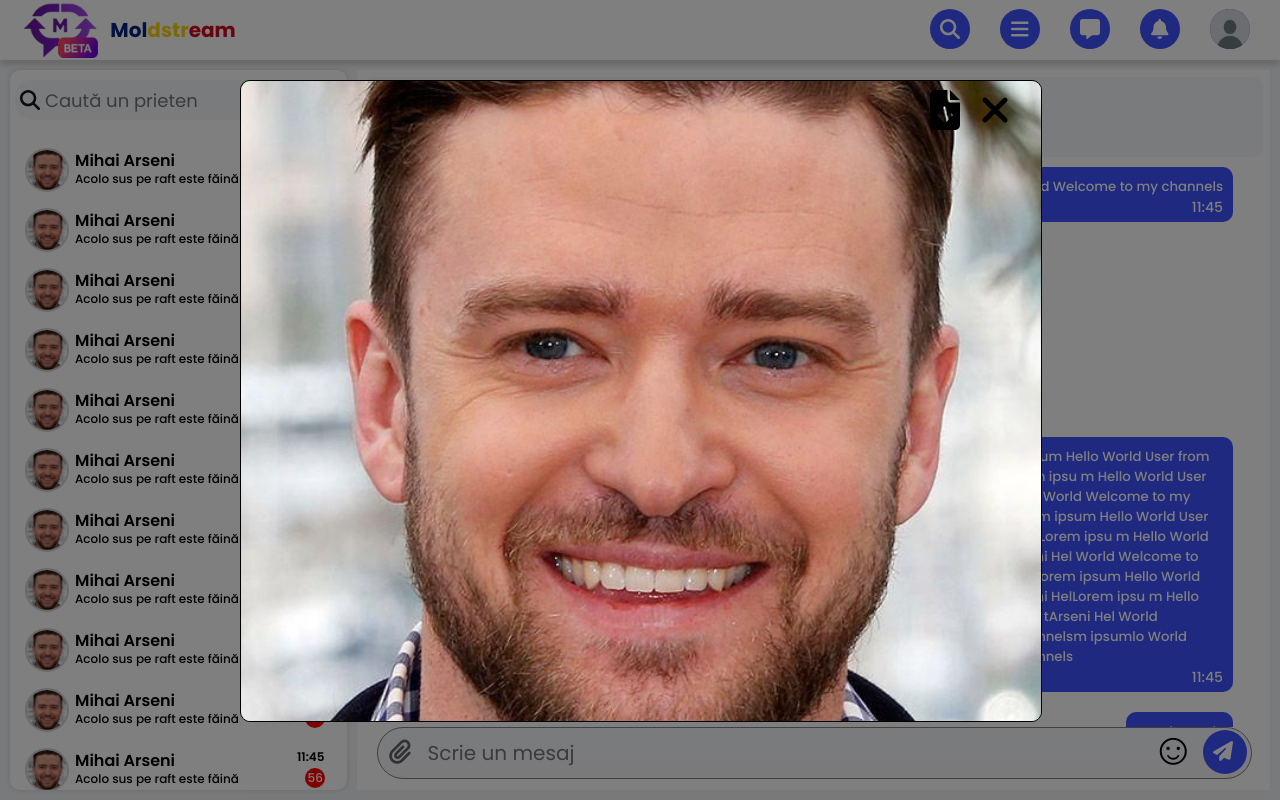
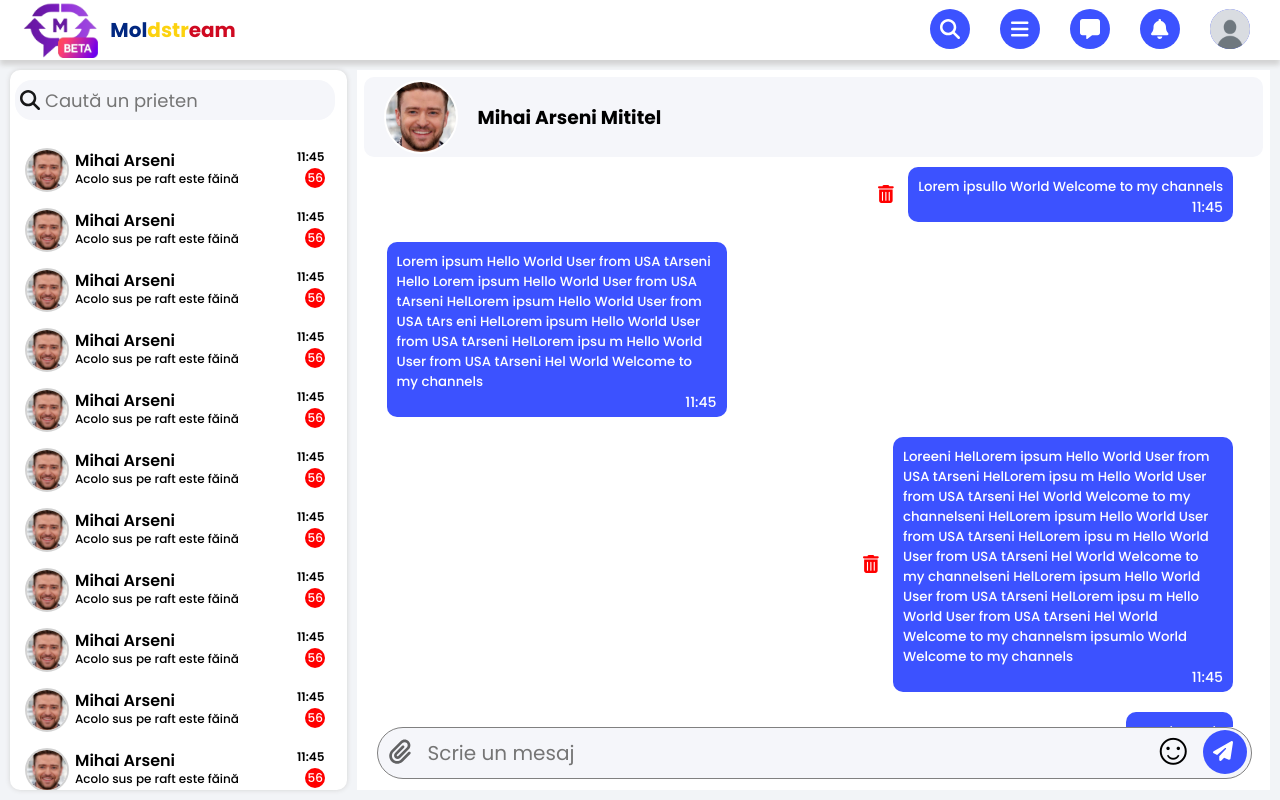
Before and after one commit to AAndrei06/Social-Media, a React (Vite) app in the folder frontend-react/: page / in a window 1280 px wide. Built offline with nearby package versions, Linux system fonts and the light colour scheme.

Commit message:
Added photo functions in chat page

```diff
--- a/frontend-react/src/Chat/Chat.jsx
+++ b/frontend-react/src/Chat/Chat.jsx
@@ -10,6 +10,7 @@ import { FontAwesomeIcon } from '@fortawesome/react-fontawesome'
 import { faMagnifyingGlass, faChevronLeft, faChevronRight, faPaperclip, faPaperPlane } from '@fortawesome/free-solid-svg-icons'
 import ChatFriend from '../Components/ChatFriend/ChatFriend.jsx';
 import man from '../assets/man.png';
+import ts from '../assets/test.png';
 import { useRef, useState } from 'react';
 
 export default function Chat(){
@@ -18,6 +19,9 @@ export default function Chat(){
 	const ref = useRef();
 	const inputRef = useRef();
 	const [open, setOpen] = useState(false);
+	const [show, setShow] = useState(false);
+	const [cImg, setcImg] = useState();
+	console.log(cImg);
 
 	function toggleSide(){
 		if (ref.current.style.right == "0px"){
@@ -33,11 +37,15 @@ export default function Chat(){
 		inputRef.current.value = inputRef.current.value + emoji.emoji;
 	}
 
+	function handleFile(){
+		document.getElementById("file-open").click();
+	}
+
 	return(
 		<>
 			<main className = {styles.mainArea}>
 				<NavBar/>
-				<ImageChat/>
+				<ImageChat set = {setShow} show = {show} img = {cImg}/>
 				<div onClick = {() => toggleSide} className = {styles.arrowRight}>
 					<FontAwesomeIcon onClick = {toggleSide} className = {styles.arrow} icon={faChevronRight}/>
 				</div>
@@ -145,13 +153,14 @@ export default function Chat(){
 							<PostShare/>
 							<PostShare toRight/>
 							<ShortShare toRight/>
-							<ImageComment toRight/>
-							<ImageComment/>
-							<ImageComment/>
+							<ImageComment set = {setShow} setImg = {setcImg} img = {ts} toRight/>
+							<ImageComment set = {setShow} setImg = {setcImg} img = {man}/>
+							<ImageComment set = {setShow} setImg = {setcImg} img = {ts}/>
 						</div>
 						<div className = {styles.writeSection}>
 							<div className = {styles.div}>
-								<FontAwesomeIcon className = {styles.paper} icon={faPaperclip}/>
+								<input type = "file" className = {styles.none} id = "file-open" accept="image/png, image/jpg, image/gif, image/jpeg"/>
+								<FontAwesomeIcon onClick = {handleFile} className = {styles.paper} icon={faPaperclip}/>
 								<EmojiPicker style = {{position:"absolute",zIndex: '33',right:"10px", bottom: "50px"}} open = {open} width = {290} height = {400} onEmojiClick = {placeEmoji}/>
 								<div className = {styles.emojiBtn} onClick = {() => setOpen(!open)}>
 									☺
--- a/frontend-react/src/Chat/chat.module.css
+++ b/frontend-react/src/Chat/chat.module.css
@@ -13,6 +13,10 @@
 	display: flex;
 	flex-direction: row;
 	gap: 10px;
+}
+
+.none{
+	display: none;
 }
 
 .leftSection{
--- a/frontend-react/src/Components/Comment/ImageComment.jsx
+++ b/frontend-react/src/Components/Comment/ImageComment.jsx
@@ -3,17 +3,27 @@ import { useEffect } from 'react';
 import { FontAwesomeIcon } from '@fortawesome/react-fontawesome'
 import { faTrashCan } from '@fortawesome/free-solid-svg-icons'
 import man from '../../assets/man.png';
+import { useState } from 'react';
+import ImageChat from '../ImageChat/ImageChat.jsx';
 
 export default function Comment(props){
 
 	const name = props.toRight ? styles.right : styles.left;
 
+	function handleShow(){
+		props.setImg(img => props.img);
+		props.set(s => true);
+	}
+
 	return(
-		<div id = "msg" className = {styles.commentDiv}>
-			<div className = {styles.outterDiv + ' ' + name}>
-			{props.toRight && <FontAwesomeIcon className = {styles.trash} icon={faTrashCan}/>}
-				<img src = {man}/>
+		<>
+
+			<div id = "msg" className = {styles.commentDiv}>
+				<div onClick = {handleShow} className = {styles.outterDiv + ' ' + name}>
+				{props.toRight && <FontAwesomeIcon className = {styles.trash} icon={faTrashCan}/>}
+					<img src = {props.img}/>
+				</div>
 			</div>
-		</div>
+		</>
 	);
 }
--- a/frontend-react/src/Components/ImageChat/ImageChat.jsx
+++ b/frontend-react/src/Components/ImageChat/ImageChat.jsx
@@ -3,18 +3,23 @@ import man from '../../assets/man.png';
 import { FontAwesomeIcon } from '@fortawesome/react-fontawesome'
 import { faFileArrowDown, faXmark } from '@fortawesome/free-solid-svg-icons'
 
-export default function ImageChat(){
+export default function ImageChat(props){
 	return(
 		<>
-			<div className = {styles.mainArea}>
-				<div className = {styles.mainDiv}>
-					<div className = {styles.cont}>
-						<FontAwesomeIcon icon = {faFileArrowDown}/>
-						<FontAwesomeIcon icon = {faXmark}/>
+			{props.show &&
+				<div className = {styles.mainArea}>
+					<div className = {styles.mainDiv}>
+						<div className = {styles.cont}>
+							<a href = {props.img} download>
+								<FontAwesomeIcon icon = {faFileArrowDown}/>
+							</a>
+							<FontAwesomeIcon onClick = {() => props.set(false)} icon = {faXmark}/>
+						</div>
+
+						<img src = {props.img}/>
 					</div>
-					<img src = {man}/>
 				</div>
-			</div>
+			}
 		</>
 	);
 }
--- a/frontend-react/src/Components/ImageChat/imagechat.module.css
+++ b/frontend-react/src/Components/ImageChat/imagechat.module.css
@@ -12,9 +12,9 @@
 
 .mainDiv{
 	width: 90vw;
-	max-width: 800px;
-	max-height: 800px;
-	height: 80vh;
+	max-width: 1000px;
+	max-height: 1000px;
+	height: 90vh;
 	background-color: green;
 	border-radius: 10px;
 	position: relative;
@@ -40,6 +40,18 @@
 	top: 10px;
 }
 
+.cont > a > svg{
+	cursor: pointer;
+}
+
+.cont > a{
+	color: black;
+	margin: 0px;
+	padding: 0px;
+	position: relative;
+	bottom: 10px;
+}
+
 .cont > svg{
 	cursor: pointer;
 }
```
